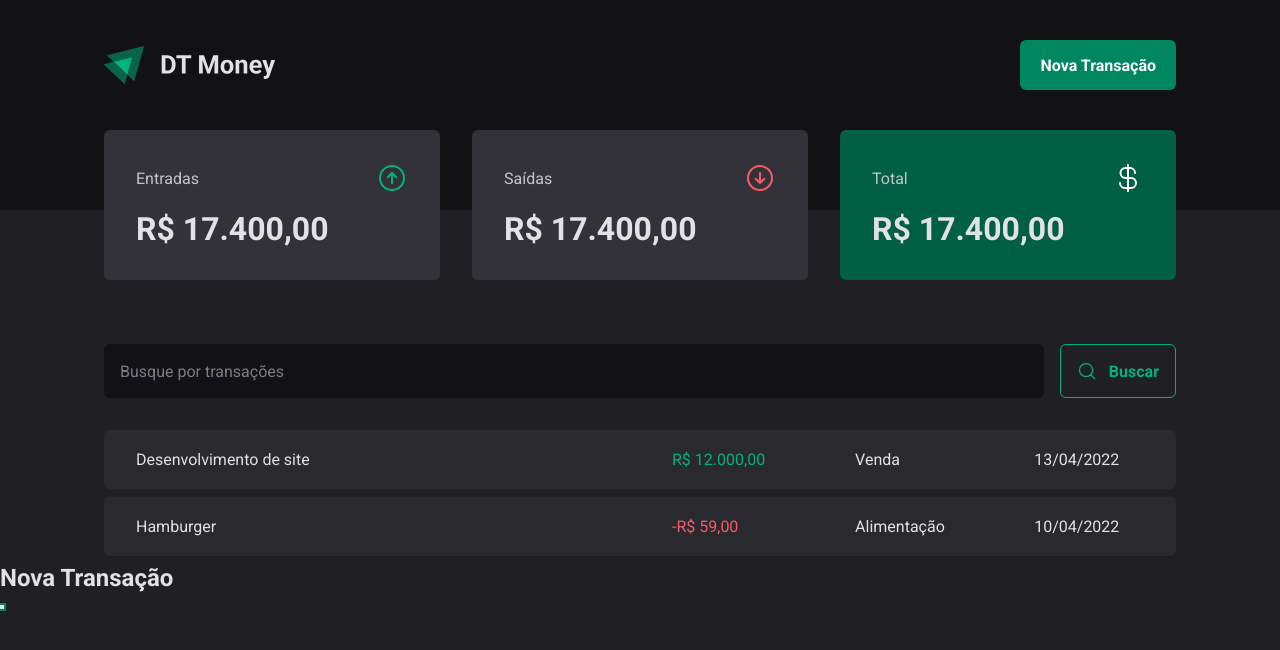
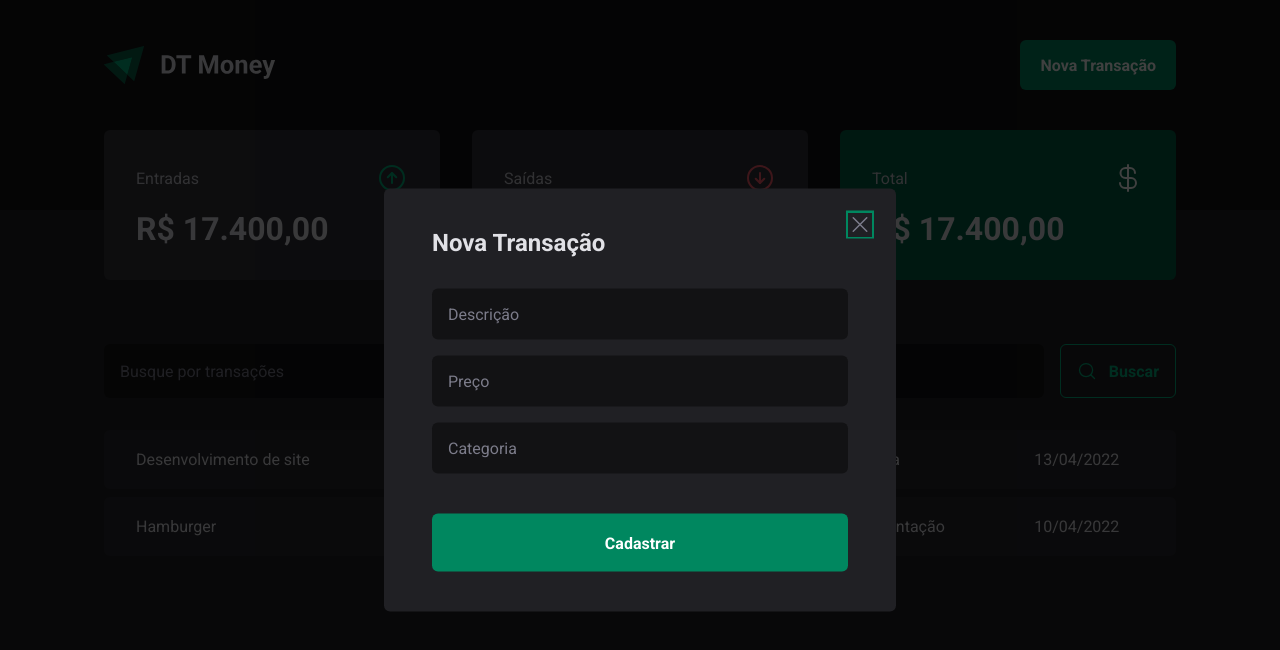
Before and after one commit to gabrielbeli/dt-money, a React (Vite) app: page / in a window 1280 px wide. Both pictures are taken after a click on the button "Nova Transação". Shown: the top 650 px of the page. Built offline with nearby package versions, Linux system fonts and the light colour scheme.

Commit message:
componente e estrutura visual modal

```diff
--- a/src/components/Header/index.tsx
+++ b/src/components/Header/index.tsx
@@ -1,6 +1,7 @@
 import { HeaderContainer, HeaderContent, NewTrasactionButton } from "./styles";
 import logo from "../../assets/logo.svg"
 import * as Dialog from '@radix-ui/react-dialog';
+import { NewTransactionModal } from "../NewTransactionModal";
 
 export function Header() {
   return (
@@ -12,14 +13,7 @@
             <Dialog.Trigger asChild>
               <NewTrasactionButton>Nova Transação</NewTrasactionButton>
             </Dialog.Trigger>
-
-            <Dialog.Portal>
-              <Dialog.Overlay />
-              <Dialog.Content>
-                <Dialog.Title>Nova Transação</Dialog.Title>
-                <Dialog.Close />
-              </Dialog.Content>
-            </Dialog.Portal>
+            <NewTransactionModal />
           </Dialog.Root>
         </HeaderContent>
       </HeaderContainer>
--- /dev/null
+++ b/src/components/NewTransactionModal/index.tsx
@@ -0,0 +1,30 @@
+import * as Dialog from '@radix-ui/react-dialog';
+import { X } from 'phosphor-react';
+
+import { CloseButton, Content, Overlay } from './styles';
+
+export function NewTransactionModal() {
+  return (
+    <Dialog.Portal>
+      <Overlay />
+      <Content>
+        <Dialog.Title>Nova Transação</Dialog.Title>
+
+        <CloseButton>
+          <X  size={24} />
+        </CloseButton>
+
+        <form action="">
+          <input type='text' placeholder='Descrição' required />
+          <input type='number' placeholder='Preço' required />
+          <input type='text' placeholder='Categoria' required />
+
+          <button type="submit">
+            Cadastrar
+          </button>
+        </form>
+
+      </Content>
+    </Dialog.Portal>
+  )
+}
--- /dev/null
+++ b/src/components/NewTransactionModal/styles.ts
@@ -0,0 +1,70 @@
+import styled from "styled-components";
+import * as Dialog from '@radix-ui/react-dialog';
+
+export const Overlay = styled(Dialog.Overlay)`
+  position: fixed;
+  width: 100vw;
+  height: 100vh;
+  inset: 0;
+  background: rgba(0, 0, 0, 0.75);
+`;
+
+export const Content = styled(Dialog.Content)`
+  min-width: 32rem;
+  border-radius: 6px;
+  padding: 2.5rem 3rem;
+  background: ${props => props.theme['gray-800']};
+
+  position: fixed;
+  top: 50%;
+  left: 50%;
+  transform: translate(-50%, -50%);
+
+  form {
+    margin-top: 2rem;
+
+    display:  flex;
+    flex-direction: column;
+    gap: 1rem;
+
+    input {
+      border-radius: 6px;
+      border: 0;
+      background: ${props => props.theme['gray-900']};
+      color: ${props => props.theme['gray-300']};
+      padding: 1rem;
+
+      &::placeholder {
+        color: ${props => props.theme['gray-500']};
+      }
+    }
+
+    button[type="submit"] {
+      height: 58px;
+      border: 0;
+      background: ${props => props.theme["green-500"]};
+      color: ${props => props.theme.white};
+      font-weight: bold;
+      padding: 0 1.25rem;
+      border-radius: 6px;
+      margin-top: 1.5rem;
+      cursor: pointer;
+      transition: background-color 0.2s;
+
+      &:hover {
+        background: ${props => props.theme['green-700']};
+      }
+    }
+  }
+`;
+
+export const CloseButton = styled(Dialog.Close)`
+  position: absolute;
+  background: transparent;
+  border: 0;
+  top: 1.5rem;
+  right: 1.5rem;
+  line-height: 0;
+  cursor: pointer;
+  color: ${props => props.theme["gray-500"]}
+`
```
